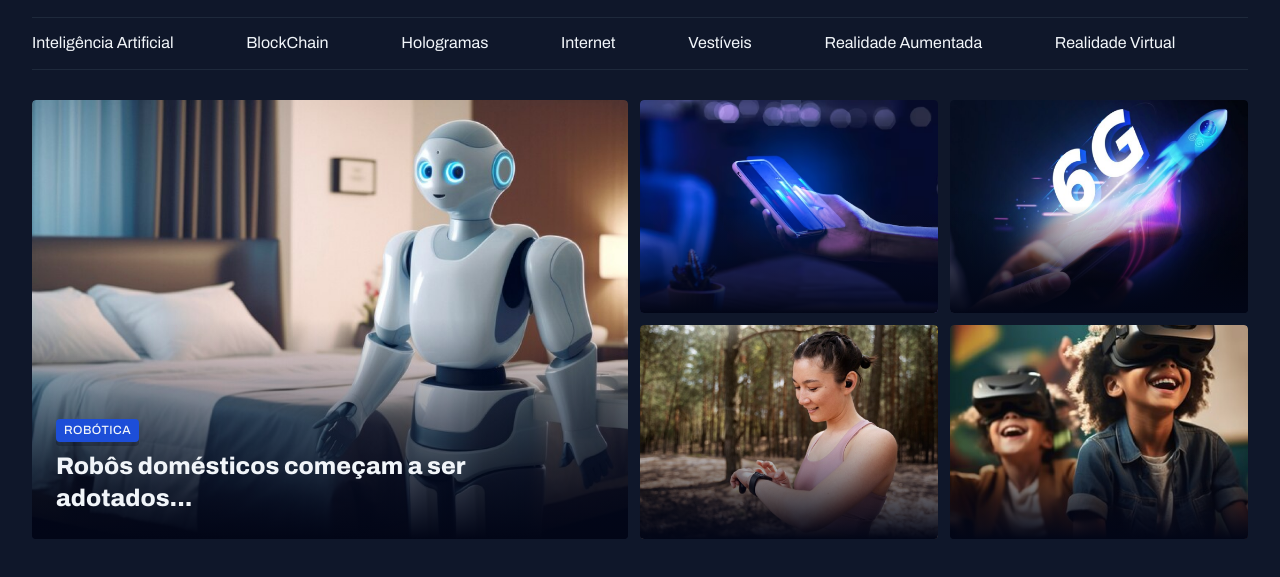
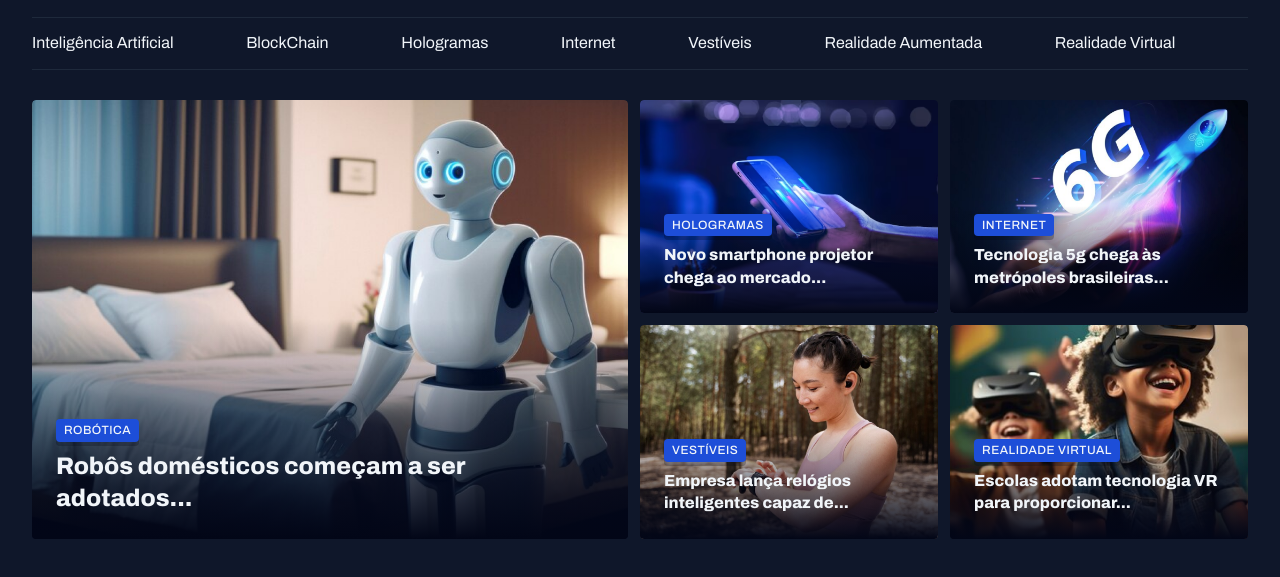
Before and after one commit to devPedro7/estudosGrid, a plain HTML site: page PROJETO - PORTAL DE NOTICIAS/index.html in a window 1280 px wide. Shown: the part 55-632 px from the top of the page. Drawn offline with Linux system fonts and the light colour scheme.

Commit message:
Finalizando a seção de destaques

```diff
--- a/PROJETO - PORTAL DE NOTICIAS/CSS/utility.css
+++ b/PROJETO - PORTAL DE NOTICIAS/CSS/utility.css
@@ -21,13 +21,13 @@
 }
 
 .text-xl{
-    font: var(--h1);
+    font: var(--h2);
 }
 
 .text-lg{
-    font: var(--h1);
+    font: var(--h3);
 }
 
 .text-sm{
-    font: var(--h1);
+    font: var(--text-sm);
 }
--- a/PROJETO - PORTAL DE NOTICIAS/index.html
+++ b/PROJETO - PORTAL DE NOTICIAS/index.html
@@ -52,18 +52,38 @@
             <figure class="grid grid-cols-2 gap-16">
                 <figure class="card">
                     <img src="ASSETS/IMAGES/Image 02.png" alt="">
+
+                    <figcaption>
+                        <span class="content-tag">Hologramas</span>
+                        <h2 class="text-xl">Novo smartphone projetor chega ao mercado...</h2>
+                    </figcaption>
                 </figure>
 
                 <figure class="card">
                     <img src="ASSETS/IMAGES/Image 03.png" alt="">
+
+                    <figcaption>
+                        <span class="content-tag">Internet</span>
+                        <h2 class="text-xl">Tecnologia 5g chega às metrópoles brasileiras...</h2>
+                    </figcaption>
                 </figure>
 
                 <figure class="card">
                     <img src="ASSETS/IMAGES/Image 04.png" alt="">
+
+                    <figcaption>
+                        <span class="content-tag">Vestíveis</span>
+                        <h2 class="text-xl">Empresa lança relógios inteligentes capaz de...</h2>
+                    </figcaption>
                 </figure>
 
                 <figure class="card">
                     <img src="ASSETS/IMAGES/Image 05.png" alt="">
+
+                    <figcaption>
+                        <span class="content-tag">Realidade Virtual</span>
+                        <h2 class="text-xl">Escolas adotam tecnologia VR para proporcionar...</h2>
+                    </figcaption>
                 </figure>
             </div>
 
```
